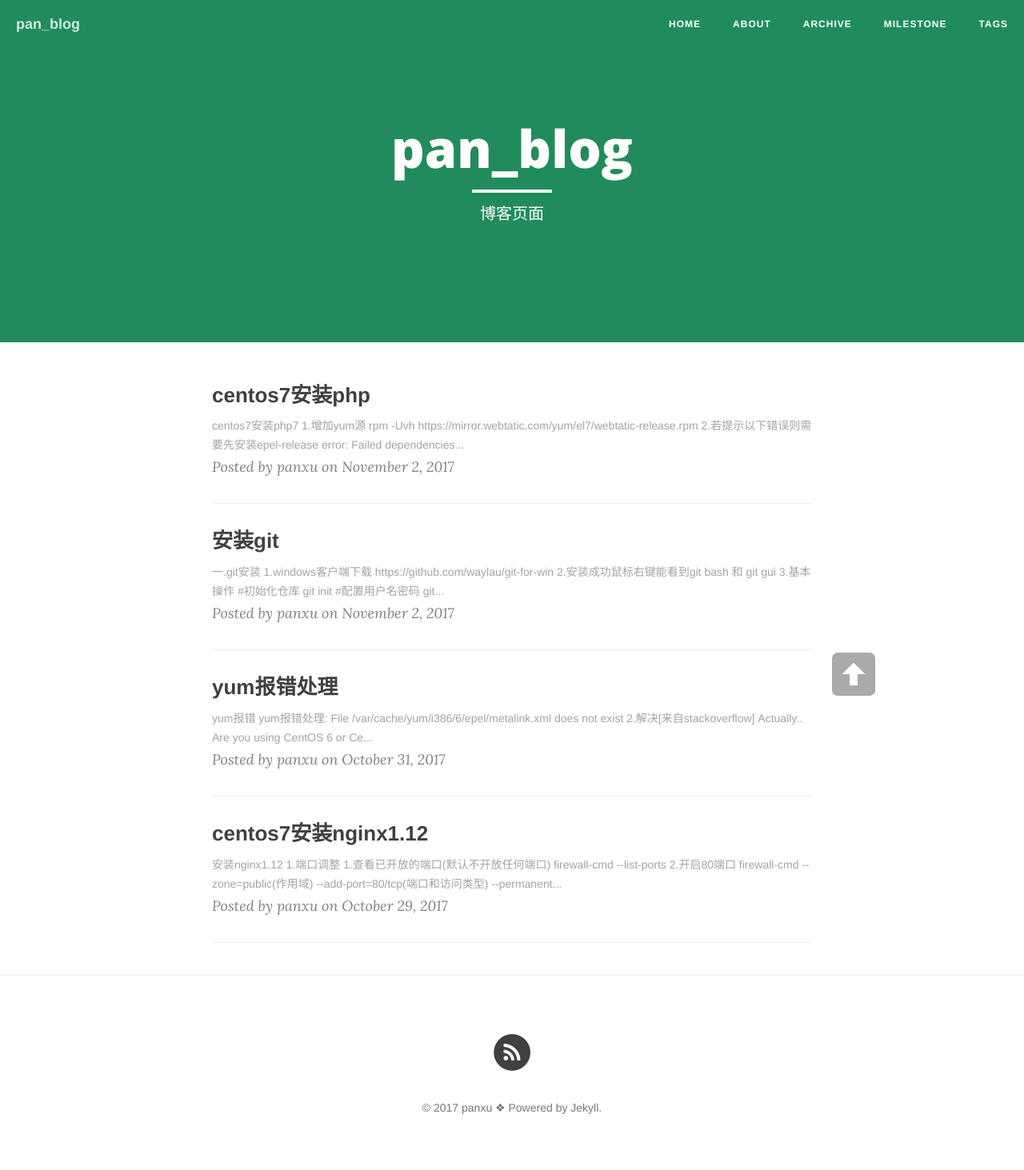
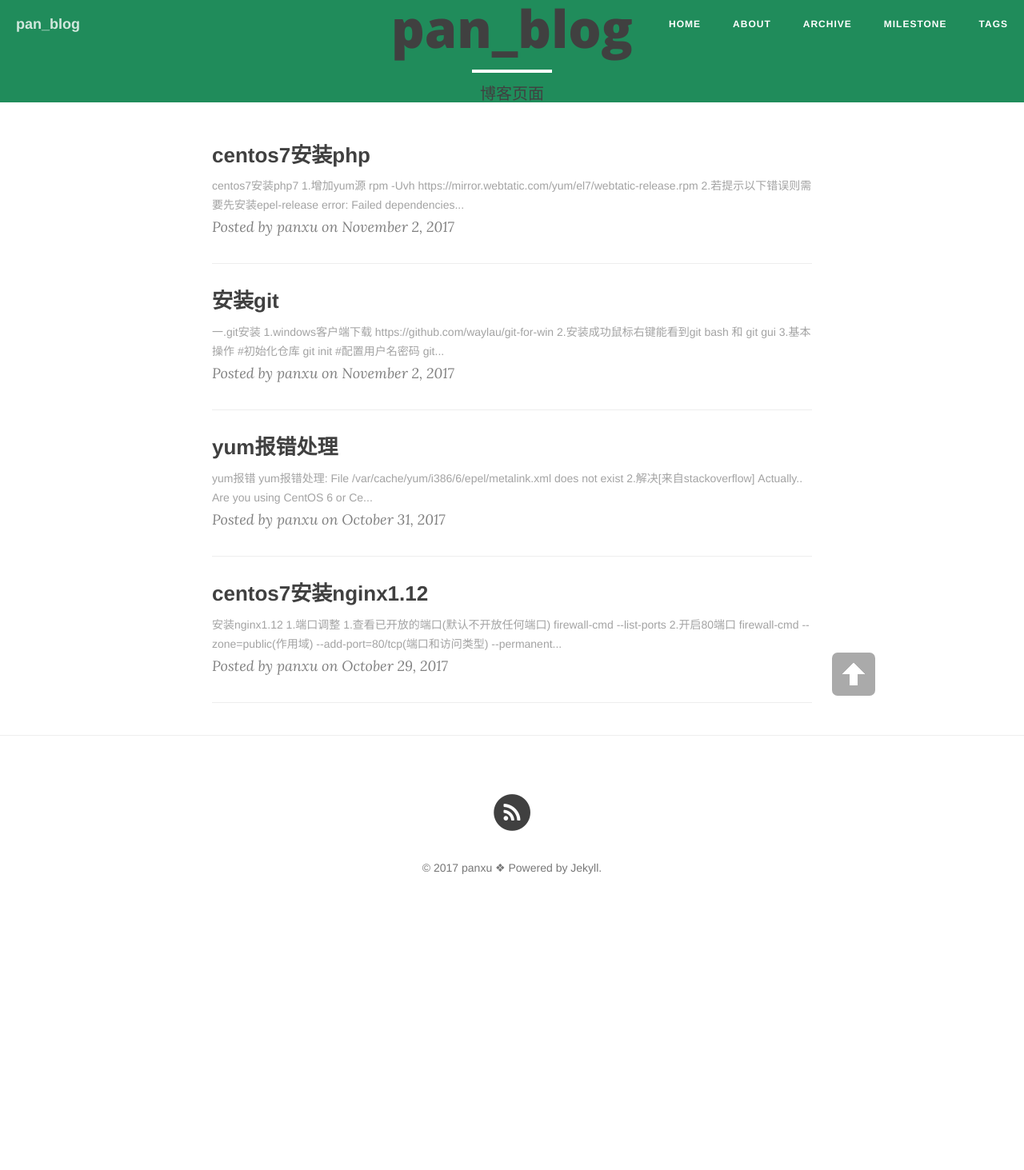
Before and after one commit to panxus/panxus.github.io, a Jekyll site: the page built from index.html, in a window 1280 px wide. Shown: the whole page at 80% size. Built offline with Jekyll 4.4.1, drawn with Linux system fonts in a browser that asks for light colours; nearby versions of some CDN libraries; the list of posts is cut into pages by our own code; after the commit the page ends 1163 px from its top, so only the background shows below that.

Commit message:
css update

```diff
--- a/css/clean-blog.css
+++ b/css/clean-blog.css
@@ -212,19 +212,19 @@ hr.small {
     /* response on desktop */
   }
 }
-.intro-header .site-heading,
+/*.intro-header .site-heading,
 .intro-header .post-heading,
 .intro-header .page-heading {
   padding: 100px 0 50px;
   color: white;
-}
-@media only screen and (min-width: 768px) {
+}*/
+/*@media only screen and (min-width: 768px) {
   .intro-header .site-heading,
   .intro-header .post-heading,
   .intro-header .page-heading {
     padding: 150px 0;
   }
-}
+}*/
 .intro-header .site-heading,
 .intro-header .page-heading {
   text-align: center;
```
